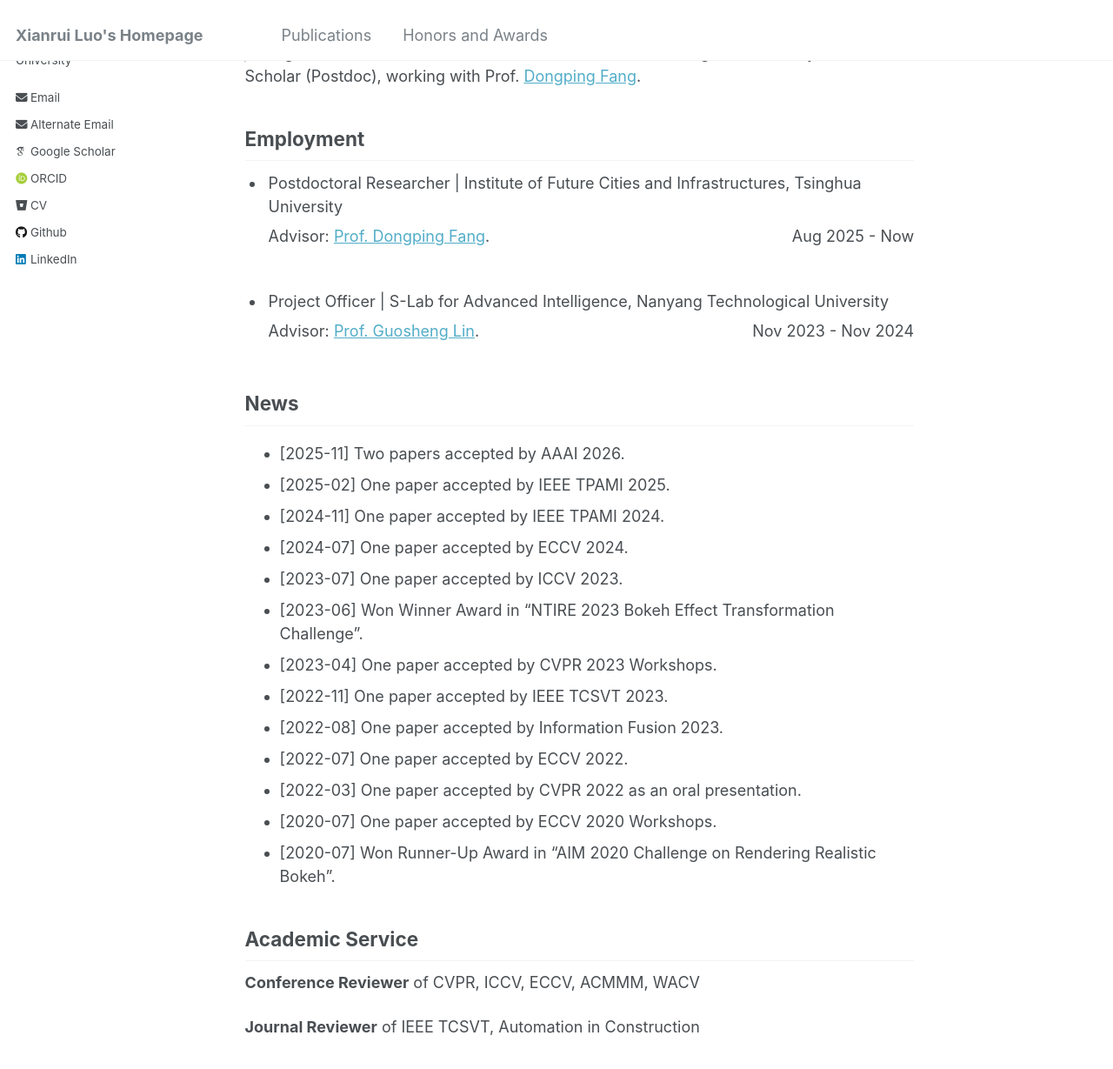
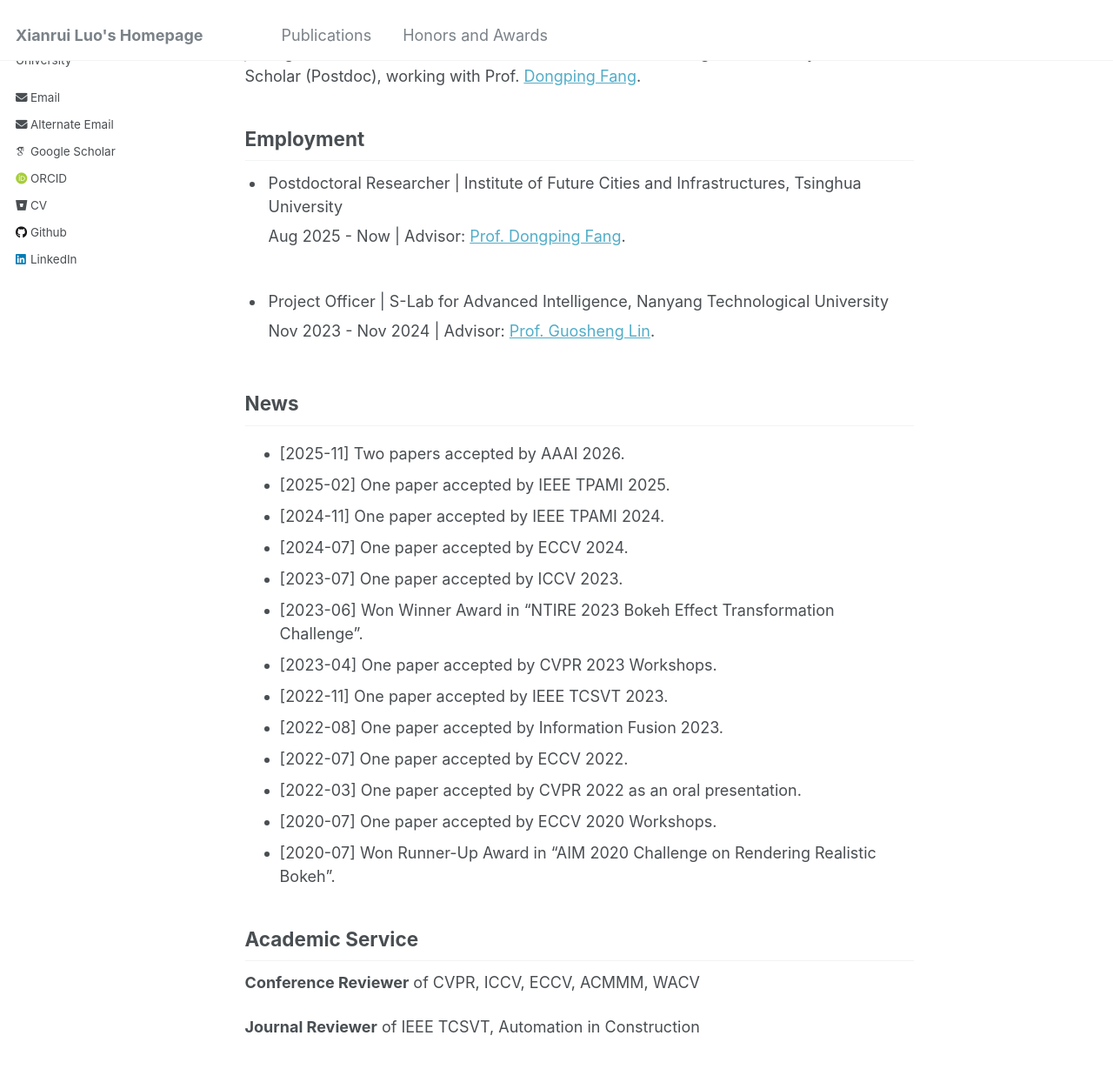
Before and after one commit to xianrui-luo/xianrui-luo.github.io, a Jekyll site: the page built from _pages/about.md, in a window 1280 px wide and 1400 px high, scrolled down 263 px. Shown: the top 1229 px of the window at 87% size. Built offline with Jekyll 4.4.1, drawn with Linux system fonts in a browser that asks for light colours; some web fonts are replaced.

Commit message:
修改排版

```diff
--- a/_pages/about.md
+++ b/_pages/about.md
@@ -23,8 +23,7 @@ I worked as a project officer in S-lab, Nanyang Technological University, Singap
         <h3>Postdoctoral Researcher | Institute of Future Cities and Infrastructures, Tsinghua University</h3>
       </div>
       <div class="experience-item__details">
-        <p>Advisor: <a href="https://www.civil.tsinghua.edu.cn/cmen/info/1092/1394.htm">Prof. Dongping Fang</a>.</p>
-        <p>Aug 2025 - Now</p>
+        <p>Aug 2025 - Now | Advisor: <a href="https://www.civil.tsinghua.edu.cn/cmen/info/1092/1394.htm">Prof. Dongping Fang</a>.</p>
       </div>
     </div>
   </li>
@@ -35,8 +34,7 @@ I worked as a project officer in S-lab, Nanyang Technological University, Singap
         <h3>Project Officer | S-Lab for Advanced Intelligence, Nanyang Technological University</h3>
       </div>
       <div class="experience-item__details">
-        <p>Advisor: <a href="https://guosheng.github.io/">Prof. Guosheng Lin</a>.</p>
-        <p>Nov 2023 - Nov 2024</p>
+        <p>Nov 2023 - Nov 2024 | Advisor: <a href="https://guosheng.github.io/">Prof. Guosheng Lin</a>.</p>
       </div>
     </div>
   </li>
--- a/_sass/_home.scss
+++ b/_sass/_home.scss
@@ -47,22 +47,8 @@
   }
 
   .experience-item__details {
-    display: grid;
-    gap: 0.35rem;
-
-    @include breakpoint($large) {
-      grid-template-columns: minmax(0, 1fr) auto;
-      gap: 1rem;
-      align-items: baseline;
-    }
-
     p {
       margin-bottom: 0;
-    }
-
-    p:last-child {
-      font-family: $sans-serif;
-      white-space: nowrap;
     }
   }
 
```
